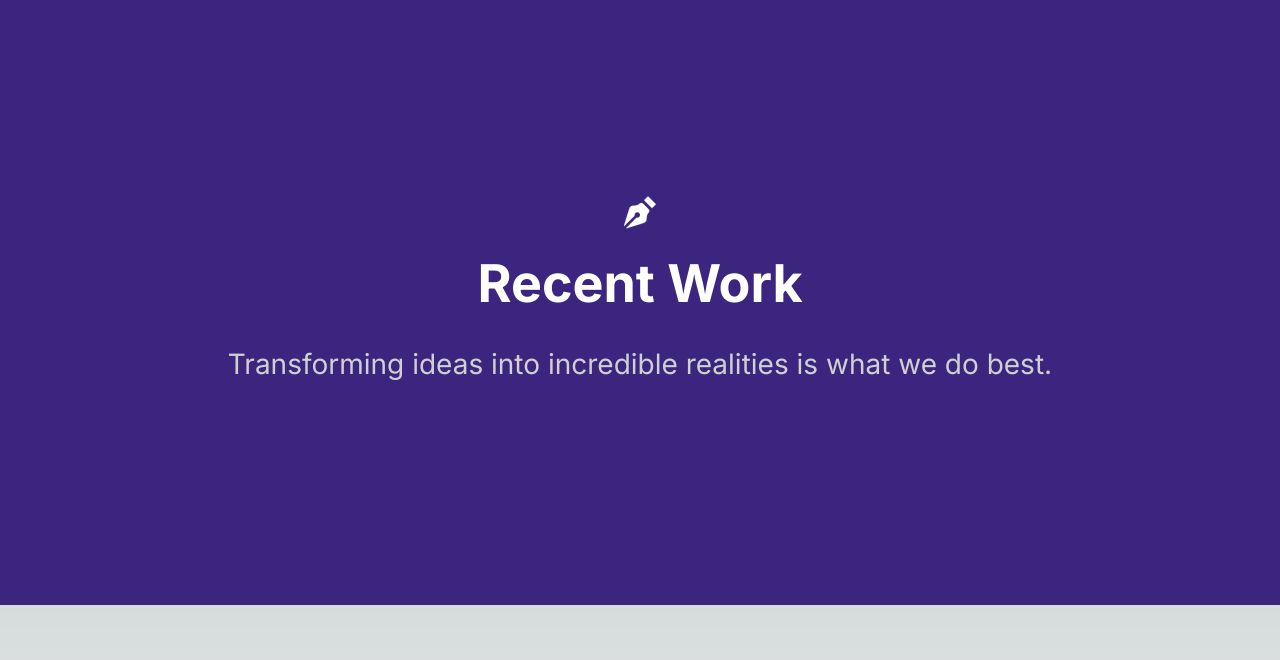
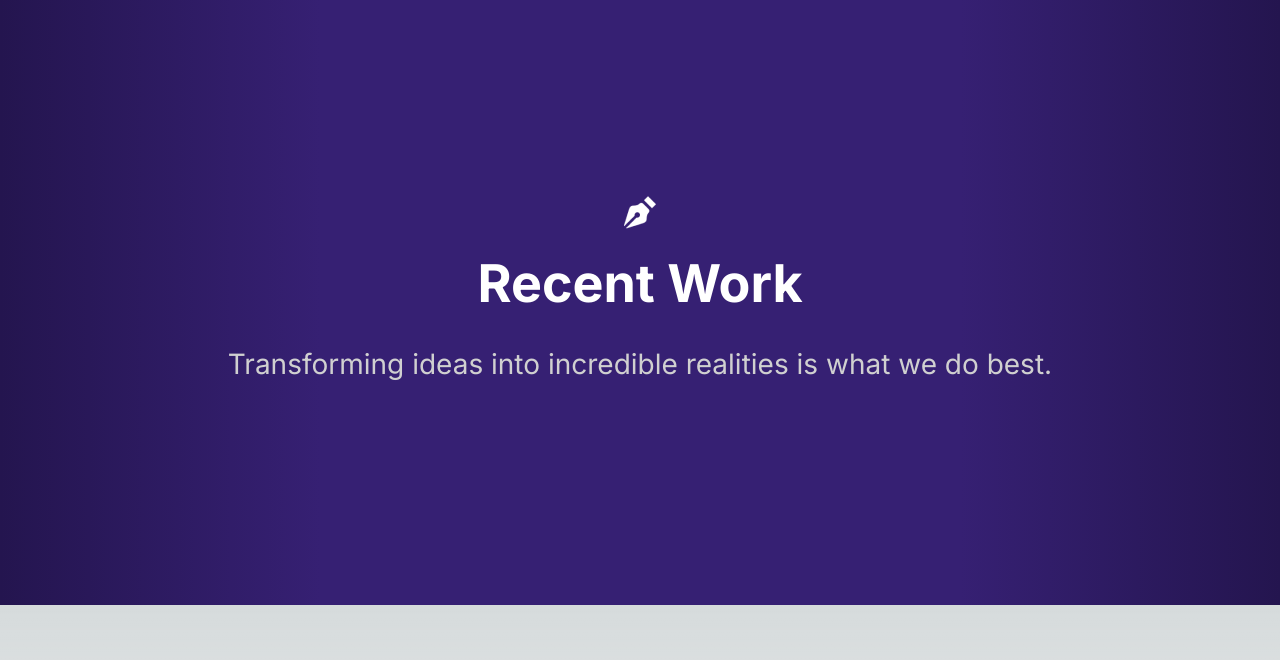
Before and after one commit to include-davis/leads-onboarding-2024, a Next.js app: page /day1 in a window 1280 px wide. Shown: the top 660 px of the page. Built offline with nearby package versions, Linux system fonts and the light colour scheme.

Commit message:
Update day1.module.scss

```diff
--- a/app/(pages)/_styles/days/day1.module.scss
+++ b/app/(pages)/_styles/days/day1.module.scss
@@ -1,5 +1,5 @@
 .pagewrapper {
-    background-color: #3c257e;
+    background-image: linear-gradient(to right, #24154f , #362073, #362073, #362073, #24154f);
     width: 100%;
     height: 100%;
     padding: 15%;
```
